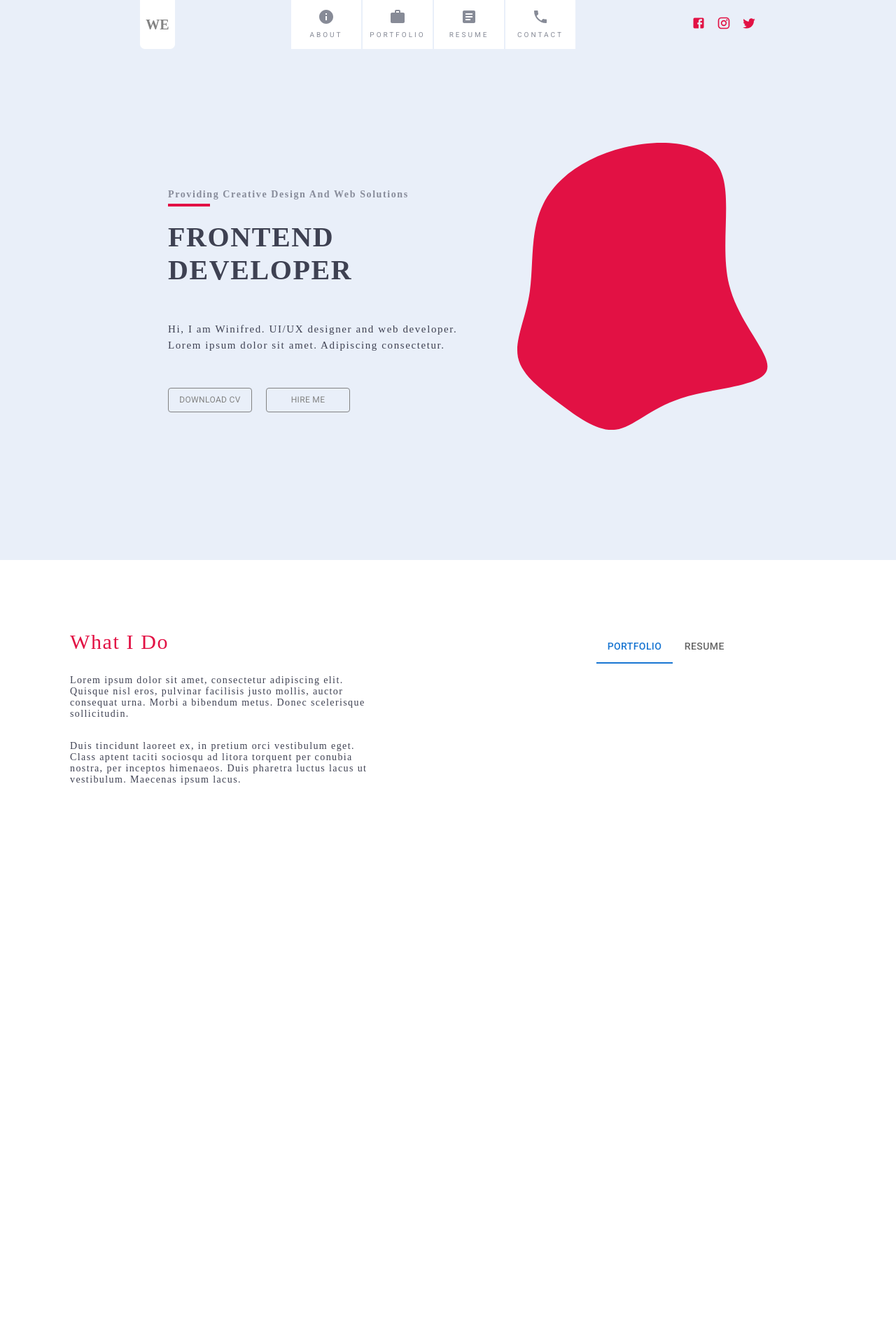
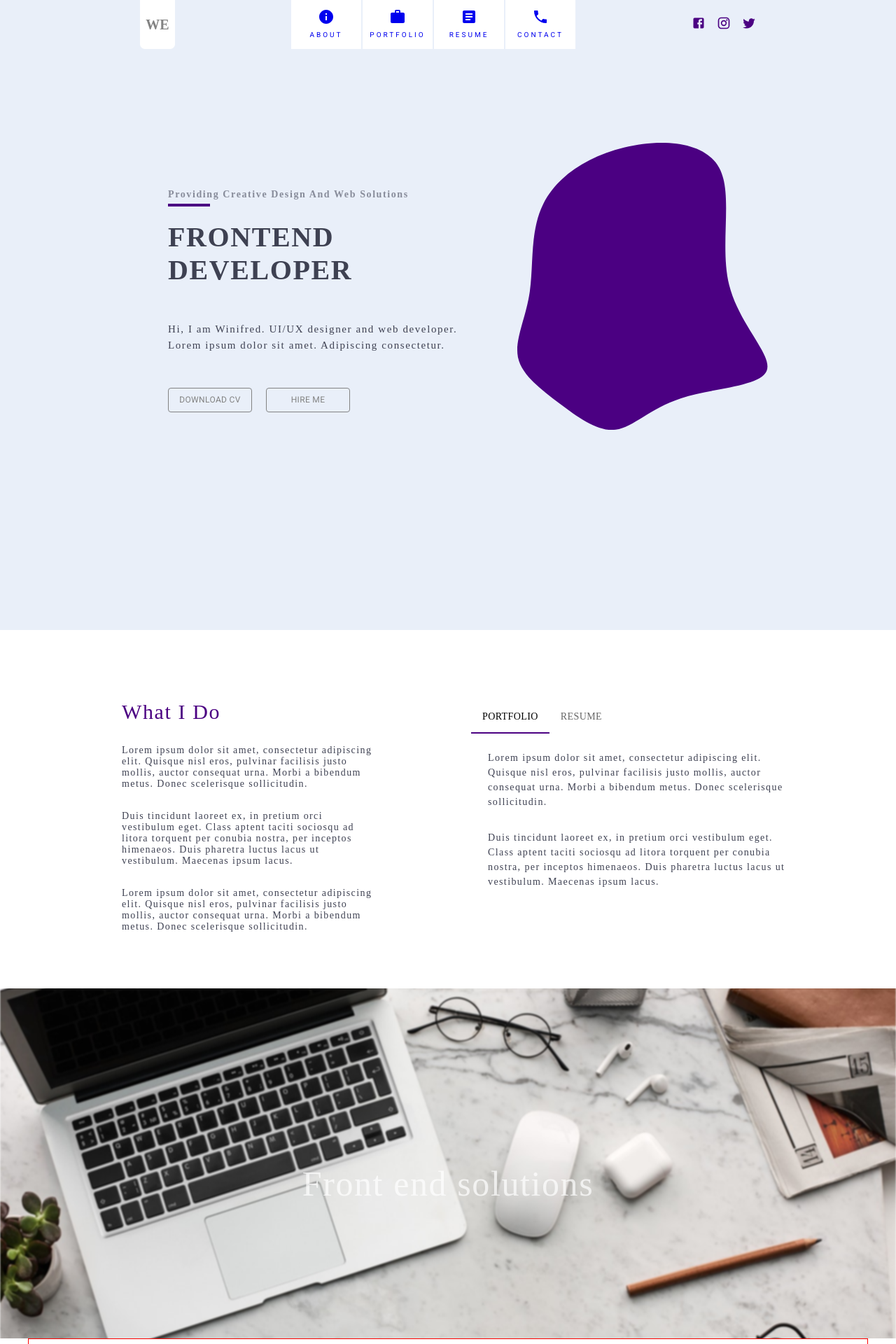
Before and after one commit to winiesom/my-website, a React (Create React App) app: page / in a window 1280 px wide. Shown: the top 1920 px of the page at 70% size. Before the commit the page ends 1300 px from the top, so only its background shows below. Built offline with nearby package versions, Linux system fonts and the light colour scheme.

Commit message:
page layout

```diff
--- a/package.json
+++ b/package.json
@@ -5,6 +5,7 @@
   "dependencies": {
     "@emotion/react": "^11.7.1",
     "@emotion/styled": "^11.6.0",
+    "@material-ui/lab": "^4.0.0-alpha.60",
     "@mui/icons-material": "^5.4.1",
     "@mui/lab": "^5.0.0-alpha.68",
     "@mui/material": "^5.4.1",
@@ -13,6 +14,7 @@
     "@testing-library/user-event": "^13.5.0",
     "react": "^17.0.2",
     "react-dom": "^17.0.2",
+    "react-parallax": "^3.3.0",
     "react-responsive-carousel": "^3.2.22",
     "react-router-dom": "^6.2.1",
     "react-scripts": "5.0.0",
--- a/src/components/landingPage/LandingPage.js
+++ b/src/components/landingPage/LandingPage.js
@@ -2,6 +2,7 @@ import React, { useState } from "react";
 import "./landingpage.css";
 
 import Portfolio from "../portfolio/Portfolio";
+import ParallaxSection from "../parallax/ParallaxSection";
 
 import {
   Box,
@@ -11,9 +12,7 @@ import {
   IconButton,
   Typography,
   Menu,
-  Avatar,
   Button,
-  Tooltip,
   MenuItem,
   Grid,
 } from "@mui/material";
@@ -26,18 +25,15 @@ import FacebookIcon from "@mui/icons-material/Facebook";
 import InstagramIcon from "@mui/icons-material/Instagram";
 import TwitterIcon from "@mui/icons-material/Twitter";
 
-import imgFive from "../../assets/images/imgFive.jpg";
-import blobThree from "../../assets/images/blobThree.svg";
+import blobFour from "../../assets/images/blobFour.svg";
 import resume from "../../assets/files/resume.pdf";
 
-// const pages = ["About", "Portfolio", "Resume", "Contact"];
 const pages = [
-  { name: "About", icon: <InfoIcon /> },
-  { name: "Portfolio", icon: <WorkIcon /> },
-  { name: "Resume", icon: <ArticleIcon /> },
-  { name: "Contact", icon: <PhoneIcon /> },
+  { name: "About", icon: <InfoIcon />, section: "s2" },
+  { name: "Portfolio", icon: <WorkIcon />, section: "s2" },
+  { name: "Resume", icon: <ArticleIcon />, section: "s2" },
+  { name: "Contact", icon: <PhoneIcon />, section: "s3" },
 ];
-const settings = ["Profile", "Account", "Dashboard", "Logout"];
 
 const LandingPage = () => {
   const [anchorElNav, setAnchorElNav] = useState(null);
@@ -96,7 +92,12 @@ const LandingPage = () => {
                     }}>
                     {pages.map((page) => (
                       <MenuItem key={page.name} onClick={handleCloseNavMenu}>
-                        <Typography textAlign="center">{page.name}</Typography>
+                        {/* <Typography textAlign="center">{page.name}</Typography> */}
+                        <a
+                          href={`#${page.section}`}
+                          className="appbar-links-style">
+                          <div>{page.name}</div>
+                        </a>
                       </MenuItem>
                     ))}
                   </Menu>
@@ -121,33 +122,44 @@ const LandingPage = () => {
                       key={page.name}
                       onClick={handleCloseNavMenu}
                       sx={{ my: 2, color: "white", display: "block" }}>
-                      <div>
-                        <div>{page.icon}</div>
-                      </div>
-                      {page.name}
+                      <a
+                        href={`#${page.section}`}
+                        className="appbar-links-style">
+                        <div>
+                          <div>{page.icon}</div>
+                        </div>
+                        {page.name}
+                      </a>
                     </Button>
                   ))}
                 </Box>
 
-                {/* <Box sx={{ flexGrow: 0 }}> */}
                 <div className="appbar-socials">
-                  <a href="https://facebook.com" target="_blank">
+                  <a
+                    href="https://facebook.com"
+                    target="_blank"
+                    rel="noreferrer">
                     <FacebookIcon
                       fontSize="small"
-                      sx={{ color: "#e21144", marginRight: 2 }}
+                      sx={{ color: "#4b0082", marginRight: 2 }}
                     />
                   </a>
-                  <a href="https://instagram.com" target="_blank">
+                  <a
+                    href="https://instagram.com"
+                    target="_blank"
+                    rel="noreferrer">
                     <InstagramIcon
                       fontSize="small"
-                      sx={{ color: "#e21144", marginRight: 2 }}
+                      sx={{ color: "#4b0082", marginRight: 2 }}
                     />
                   </a>
-                  <a href="https://twitter.com" target="_blank">
-                    <TwitterIcon fontSize="small" sx={{ color: "#e21144" }} />
+                  <a
+                    href="https://twitter.com"
+                    target="_blank"
+                    rel="noreferrer">
+                    <TwitterIcon fontSize="small" sx={{ color: "#4b0082" }} />
                   </a>
                 </div>
-                {/* </Box> */}
               </Toolbar>
             </Container>
           </AppBar>
@@ -194,7 +206,7 @@ const LandingPage = () => {
                 className="carousel-grid">
                 <div className="carousel-box">
                   <img
-                    src={blobThree}
+                    src={blobFour}
                     alt="Front end development"
                     className="carousel-img"
                   />
@@ -203,8 +215,8 @@ const LandingPage = () => {
             </Grid>
           </Container>
         </Box>
-        <Container maxWidth="xl" className="section-two">
-          <Grid container spacing={2}>
+        <Container maxWidth="xl">
+          <Grid container spacing={2} className="section-two" id="s2">
             <Grid
               item
               xs={12}
@@ -225,11 +237,26 @@ const LandingPage = () => {
                 nostra, per inceptos himenaeos. Duis pharetra luctus lacus ut
                 vestibulum. Maecenas ipsum lacus.
               </div>
+              <div className="about">
+                Lorem ipsum dolor sit amet, consectetur adipiscing elit. Quisque
+                nisl eros, pulvinar facilisis justo mollis, auctor consequat
+                urna. Morbi a bibendum metus. Donec scelerisque sollicitudin.
+              </div>
             </Grid>
             <Grid item xs={12} sm={12} md={6} lg={6} xl={6}>
               <Portfolio />
             </Grid>
           </Grid>
+        </Container>
+        <Container maxWidth="xl" className="parallax-container">
+          <ParallaxSection />
+        </Container>
+
+        <Container maxWidth="lg" className="contact-container">
+          contact
+        </Container>
+        <Container maxWidth="xl" className="footer-container">
+          footer
         </Container>
       </Container>
     </div>
--- a/src/components/landingPage/landingpage.css
+++ b/src/components/landingPage/landingpage.css
@@ -8,7 +8,7 @@
 
 .inner-container {
   background: #e9eff9;
-  height: 800px;
+  height: 900px;
   max-width: 100%;
 }
 
@@ -16,7 +16,7 @@
   padding: 0 200px !important;
   /* border: 1px solid red; */
 }
-@media only screen and (min-width: 200px) and (max-width: 800px) {
+@media only screen and (min-width: 200px) and (max-width: 900px) {
   .appbar-container {
     padding: 0 30px !important;
   }
@@ -39,8 +39,15 @@
   width: 100px !important;
   height: 70px !important;
 }
-.appbar-links:hover {
-  color: #e21144 !important;
+
+.appbar-links-style {
+  text-decoration: none;
+}
+.appbar-links-style:hover {
+  color: #7e26bd !important;
+}
+.appbar-links-style:focus {
+  color: #7e26bd !important;
 }
 
 .mobile-menu {
@@ -63,7 +70,7 @@
   border-bottom-left-radius: 7px;
   border-bottom-right-radius: 7px;
 }
-@media only screen and (min-width: 200px) and (max-width: 800px) {
+@media only screen and (min-width: 200px) and (max-width: 900px) {
   .logo {
     margin: 0 50px !important;
   }
@@ -78,7 +85,7 @@
   padding: 200px 150px 30px 200px !important;
 }
 
-@media only screen and (min-width: 200px) and (max-width: 800px) {
+@media only screen and (min-width: 200px) and (max-width: 900px) {
   .carousel-container {
     padding: 50px 30px 0 30px !important;
   }
@@ -91,7 +98,7 @@
   color: #3e4152;
 }
 
-@media only screen and (min-width: 200px) and (max-width: 800px) {
+@media only screen and (min-width: 200px) and (max-width: 900px) {
   .my-intro {
     display: flex;
     justify-content: center;
@@ -105,7 +112,7 @@
   /* margin-top: 50px; */
 }
 
-@media only screen and (min-width: 200px) and (max-width: 800px) {
+@media only screen and (min-width: 200px) and (max-width: 900px) {
   .headline {
     margin-top: 0px;
   }
@@ -118,7 +125,7 @@
   margin-top: 20px;
   /* font-family: "Nunito", sans-serif !important; */
 }
-@media only screen and (min-width: 200px) and (max-width: 800px) {
+@media only screen and (min-width: 200px) and (max-width: 900px) {
   .author {
     font-size: 20px;
   }
@@ -132,12 +139,12 @@
 }
 
 .red-underline {
-  border-bottom: 4px solid #e21144;
+  border-bottom: 4px solid #4b0082;
   width: 60px;
   margin-top: 5px;
 }
 
-@media only screen and (min-width: 200px) and (max-width: 800px) {
+@media only screen and (min-width: 200px) and (max-width: 900px) {
   .title {
     font-size: 14px;
   }
@@ -150,7 +157,7 @@
   line-height: 1.5em;
 }
 
-@media only screen and (min-width: 200px) and (max-width: 800px) {
+@media only screen and (min-width: 200px) and (max-width: 900px) {
   .desc {
     font-size: 13px;
     margin-bottom: 30px;
@@ -173,14 +180,14 @@
 }
 
 .hero-button:hover {
-  color: #e21144 !important;
-  border: 1px solid #e21144 !important;
+  color: #4b0082 !important;
+  border: 1px solid #4b0082 !important;
 }
 
 .hero-button:focus {
   color: #ffffff !important;
-  border: 1px solid #e21144 !important;
-  background: #e21144 !important;
+  border: 1px solid #4b0082 !important;
+  background: #4b0082 !important;
 }
 
 .carousel-grid {
@@ -191,7 +198,7 @@
   height: 400px !important;
 }
 
-@media only screen and (min-width: 200px) and (max-width: 800px) {
+@media only screen and (min-width: 200px) and (max-width: 900px) {
   .carousel-grid {
     /* margin-top: -50px !important; */
   }
@@ -207,7 +214,7 @@
   height: 550px !important;
   /* border: 1px solid red; */
 }
-@media only screen and (min-width: 200px) and (max-width: 800px) {
+@media only screen and (min-width: 200px) and (max-width: 900px) {
   .carousel-box {
     width: 400px !important;
     height: 400px !important;
@@ -223,7 +230,7 @@
   height: 650px;
 }
 
-@media only screen and (min-width: 200px) and (max-width: 800px) {
+@media only screen and (min-width: 200px) and (max-width: 900px) {
   .carousel-img {
     height: 300px;
     width: 300px;
@@ -232,19 +239,35 @@
 
 .section-two {
   /* border: 1px solid red; */
-  height: 500px;
-  padding: 100px 50px 30px 100px !important;
+  height: auto;
+  padding: 100px 100px 50px 150px !important;
+}
+
+@media only screen and (min-width: 200px) and (max-width: 900px) {
+  .section-two {
+    padding: 100px 30px 30px 30px !important;
+    text-align: justify;
+    display: flex;
+    flex-direction: column;
+    justify-content: center;
+    align-items: center;
+  }
 }
 
 .about-container {
 }
 
 .about-title {
-  color: #e21144;
+  color: #4b0082;
   text-transform: capitalize;
   font-size: 30px;
   font-weight: 500;
   margin-bottom: 30px;
+}
+@media only screen and (min-width: 200px) and (max-width: 900px) {
+  .about-title {
+    text-align: center;
+  }
 }
 
 .about {
@@ -254,3 +277,28 @@
   letter-spacing: 0.1em;
   font-size: 14px;
 }
+
+@media only screen and (min-width: 200px) and (max-width: 900px) {
+  .about {
+    margin-right: 0;
+  }
+}
+
+.parallax-container {
+  padding: 0 !important;
+  margin: 0 !important;
+  height: auto;
+}
+
+.contact-container {
+  border: 1px solid red;
+  height: 500px;
+  padding: 100px 100px 50px 150px !important;
+}
+
+.footer-container {
+  border: 1px solid yellow;
+  height: 500px;
+  padding: 0 !important;
+  margin: 0 !important;
+}
--- /dev/null
+++ b/src/components/parallax/ParallaxSection.js
@@ -0,0 +1,23 @@
+import React from "react";
+import "./parallax.css";
+
+import { Parallax } from "react-parallax";
+
+import imgFour from "../../assets/images/imgFour.jpg";
+
+const ParallaxSection = () => {
+  return (
+    <div>
+      <Parallax
+        blur={1}
+        bgImage={imgFour}
+        bgImageAlt="Front end solutions"
+        strength={200}
+        className="parallax-bg">
+        <div className="parallax-content"> Front end solutions</div>
+      </Parallax>
+    </div>
+  );
+};
+
+export default ParallaxSection;
--- /dev/null
+++ b/src/components/parallax/parallax.css
@@ -0,0 +1,17 @@
+.parallax-bg {
+  height: 500px;
+}
+
+.parallax-content {
+  font-size: 50px;
+  color: #ffffff;
+  opacity: 0.7;
+  margin-top: 250px;
+  text-align: center;
+}
+@media only screen and (min-width: 200px) and (max-width: 900px) {
+  .parallax-content {
+    font-size: 25px;
+    margin-top: 70px;
+  }
+}
--- a/src/components/portfolio/Portfolio.js
+++ b/src/components/portfolio/Portfolio.js
@@ -1,145 +1,58 @@
-// import React, { useState } from "react";
-// import PropTypes from "prop-types";
-// import SwipeableViews from "react-swipeable-views";
-// import { useTheme } from "@mui/material/styles";
-// import AppBar from "@mui/material/AppBar";
-// import Tabs from "@mui/material/Tabs";
-// import Tab from "@mui/material/Tab";
-// import Typography from "@mui/material/Typography";
-// import Box from "@mui/material/Box";
-
-// function TabPanel(props) {
-//   const { children, value, index, ...other } = props;
-
-//   return (
-//     <div
-//       role="tabpanel"
-//       hidden={value !== index}
-//       id={`full-width-tabpanel-${index}`}
-//       aria-labelledby={`full-width-tab-${index}`}
-//       {...other}>
-//       {value === index && (
-//         <Box sx={{ p: 3 }}>
-//           <Typography>{children}</Typography>
-//         </Box>
-//       )}
-//     </div>
-//   );
-// }
-
-// TabPanel.propTypes = {
-//   children: PropTypes.node,
-//   index: PropTypes.number.isRequired,
-//   value: PropTypes.number.isRequired,
-// };
-
-// function a11yProps(index) {
-//   return {
-//     id: `full-width-tab-${index}`,
-//     "aria-controls": `full-width-tabpanel-${index}`,
-//   };
-// }
-
-// const Portfolio = () => {
-//   const theme = useTheme();
-//   const [value, setValue] = useState(0);
-
-//   const handleChange = (event, newValue) => {
-//     setValue(newValue);
-//   };
-
-//   const handleChangeIndex = (index) => {
-//     setValue(index);
-//   };
-
-//   return (
-//     <Box sx={{ bgcolor: "background.paper", width: 500 }}>
-//       <AppBar
-//         position="static"
-//         sx={{
-//           bgcolor: "background.paper",
-//           boxShadow: "none",
-//           color: "#ff6347",
-//         }}>
-//         <Tabs
-//           value={value}
-//           onChange={handleChange}
-//           TabIndicatorProps={{ style: { background: "#ff6347" } }}
-//           textColor="inherit"
-//           variant="fullWidth"
-//           aria-label="full width tabs example">
-//           <Tab label="Portfolio" {...a11yProps(0)} />
-//           <Tab label="Resume" {...a11yProps(1)} />
-//         </Tabs>
-//       </AppBar>
-//       <SwipeableViews
-//         axis={theme.direction === "rtl" ? "x-reverse" : "x"}
-//         index={value}
-//         onChangeIndex={handleChangeIndex}>
-//         <TabPanel value={value} index={0} dir={theme.direction}>
-//           Portfolio
-//         </TabPanel>
-//         <TabPanel value={value} index={1} dir={theme.direction}>
-//           Resume
-//         </TabPanel>
-//       </SwipeableViews>
-//     </Box>
-//   );
-// };
-
-// export default Portfolio;
-
-// import React, { useState } from "react";
-// import Box from "@mui/material/Box";
-// import Tab from "@mui/material/Tab";
-// import TabContext from "@mui/lab/TabContext";
-// import TabList from "@mui/lab/TabList";
-// import TabPanel from "@mui/lab/TabPanel";
-
-// const Portfolio = () => {
-//   const [value, setValue] = useState("1");
-
-//   const handleChange = (event, newValue) => {
-//     setValue(newValue);
-//   };
-
-//   return (
-//     <Box sx={{ width: "100%", typography: "body1" }}>
-//       <TabContext value={value}>
-//         <Box sx={{ borderBottom: 1, borderColor: "divider" }}>
-//           <TabList onChange={handleChange} aria-label="lab API tabs example">
-//             <Tab label="Portfolio" value="1" />
-//             <Tab label="Resume" value="2" />
-//           </TabList>
-//         </Box>
-//         <TabPanel value="1">Portfolio</TabPanel>
-//         <TabPanel value="2">Resume</TabPanel>
-//       </TabContext>
-//     </Box>
-//   );
-// };
-
-// export default Portfolio;
-
 import React, { useState } from "react";
 import Box from "@mui/material/Box";
-import Tabs from "@mui/material/Tabs";
 import Tab from "@mui/material/Tab";
+import { TabContext, TabList, TabPanel } from "@material-ui/lab/";
+
+import "./portfolio.css";
 
 const Portfolio = () => {
-  const [value, setValue] = useState(0);
+  const [value, setValue] = useState("1");
 
   const handleChange = (event, newValue) => {
     setValue(newValue);
   };
 
   return (
-    <Box sx={{ width: "100%", bgcolor: "background.paper" }}>
-      <Tabs value={value} onChange={handleChange} centered>
-        <Tab label="Portfolio" />
-        <Tab label="Resume" />
-      </Tabs>
+    <Box sx={{ width: "100%", typography: "body1" }}>
+      <TabContext value={value}>
+        <Box className="portfolio-box">
+          <TabList
+            TabIndicatorProps={{ style: { background: "#4b0082" } }}
+            onChange={handleChange}
+            aria-label="lab API tabs example">
+            <Tab label="Portfolio" value="1" className="portfolio-label" />
+            <Tab label="Resume" value="2" className="portfolio-label" />
+          </TabList>
+        </Box>
+        <TabPanel value="1">
+          <div className="portfolio-content">
+            Lorem ipsum dolor sit amet, consectetur adipiscing elit. Quisque
+            nisl eros, pulvinar facilisis justo mollis, auctor consequat urna.
+            Morbi a bibendum metus. Donec scelerisque sollicitudin.
+          </div>
+          <div className="portfolio-content">
+            Duis tincidunt laoreet ex, in pretium orci vestibulum eget. Class
+            aptent taciti sociosqu ad litora torquent per conubia nostra, per
+            inceptos himenaeos. Duis pharetra luctus lacus ut vestibulum.
+            Maecenas ipsum lacus.
+          </div>
+        </TabPanel>
+        <TabPanel value="2">
+          <div className="portfolio-content">
+            Lorem ipsum dolor sit amet, consectetur adipiscing elit. Quisque
+            nisl eros, pulvinar facilisis justo mollis, auctor consequat urna.
+            Morbi a bibendum metus. Donec scelerisque sollicitudin.
+          </div>
+          <div className="portfolio-content">
+            Duis tincidunt laoreet ex, in pretium orci vestibulum eget. Class
+            aptent taciti sociosqu ad litora torquent per conubia nostra, per
+            inceptos himenaeos. Duis pharetra luctus lacus ut vestibulum.
+            Maecenas ipsum lacus.
+          </div>
+        </TabPanel>
+      </TabContext>
     </Box>
   );
 };
+
 export default Portfolio;
--- /dev/null
+++ b/src/components/portfolio/portfolio.css
@@ -0,0 +1,24 @@
+.portfolio-box {
+  display: flex;
+  flex-direction: row;
+  justify-content: flex-start;
+  align-items: center;
+}
+
+@media only screen and (min-width: 200px) and (max-width: 900px) {
+  .portfolio-box {
+    justify-content: center;
+  }
+}
+
+.portfolio-label {
+  font-family: "Merriweather", serif !important;
+}
+
+.portfolio-content {
+  margin-bottom: 30px;
+  color: #3e4152;
+  letter-spacing: 0.1em;
+  font-size: 14px;
+  font-family: "Merriweather", serif !important;
+}
```
Also changed, not shown: src/assets/images/blobFour.svg (added), 1 other file (tests, documents, lock files or other folders).
